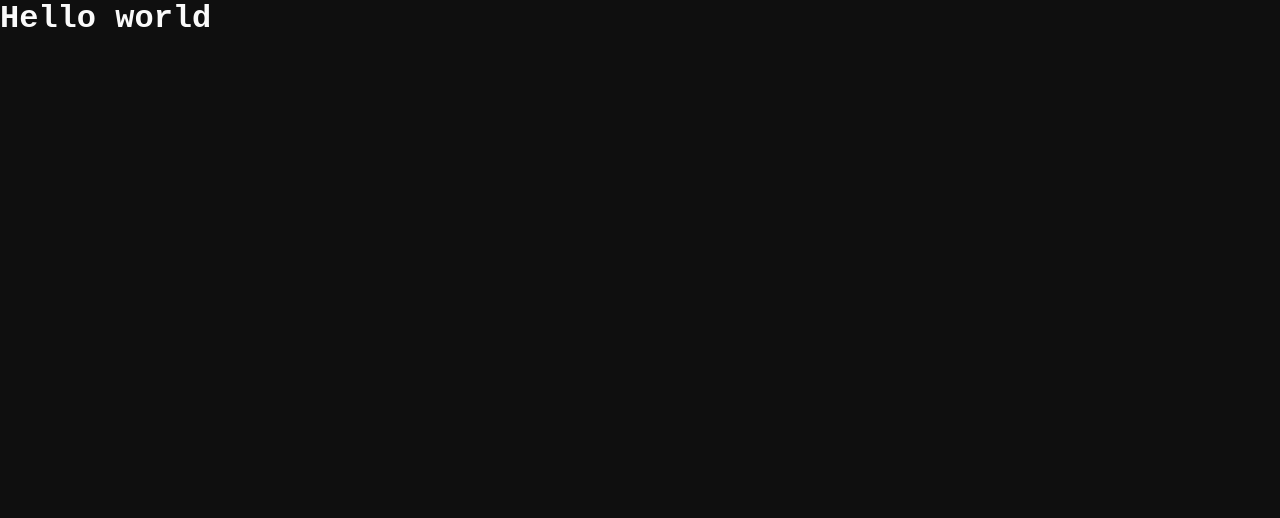
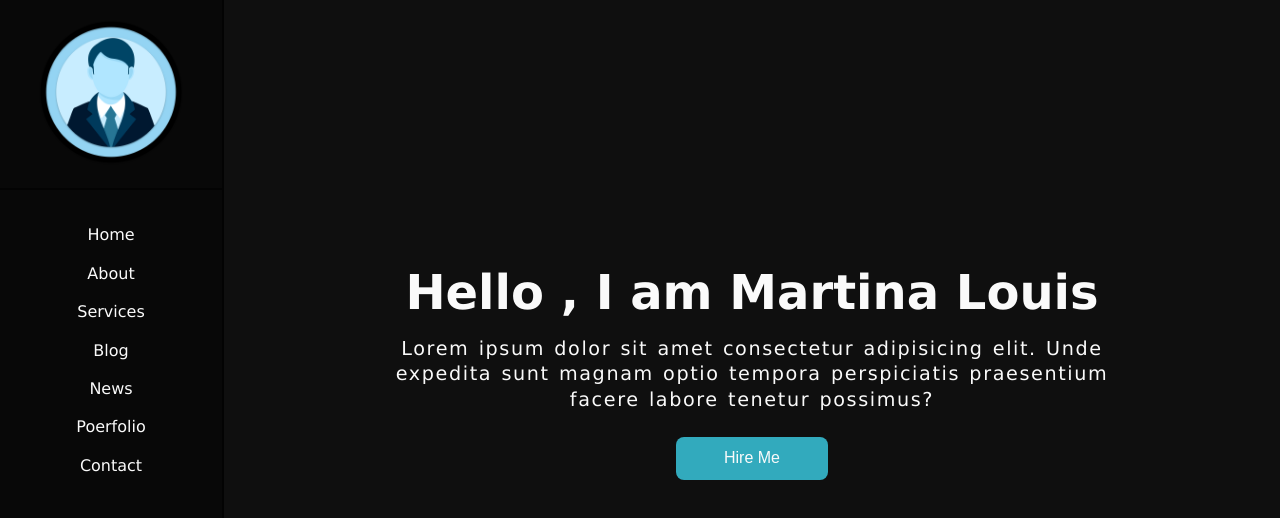
Before and after one commit to tanushree-coder-girl/Complete_SASS_Tutorial, a plain HTML site: page index.html in a window 1280 px wide. Drawn offline with Linux system fonts and the light colour scheme.

Commit message:
complete saas tutorial

```diff
--- a/index.html
+++ b/index.html
@@ -1,5 +1,6 @@
 <!DOCTYPE html>
 <html lang="en">
+
 <head>
     <meta charset="UTF-8">
     <meta http-equiv="X-UA-Compatible" content="IE=edge">
@@ -7,7 +8,32 @@
     <title>SASS - Tutorial</title>
     <link rel="stylesheet" href="style.css">
 </head>
+
 <body>
-    <h1>Hello world</h1>
+    <aside>
+        <nav>
+            <div class="logo">
+                <img src="images/user.png" alt="">
+            </div>
+            <ul>
+                <li><a href=""> Home </a></li>
+                <li><a href=""> About </a></li>
+                <li><a href=""> Services </a></li>
+                <li><a href=""> Blog </a></li>
+                <li><a href=""> News </a></li>
+                <li><a href=""> Poerfolio </a></li>
+                <li><a href=""> Contact </a></li>
+            </ul>
+        </nav>
+    </aside>
+
+    <section>
+        <div id="home">
+            <h1>Hello , I am <span> Martina Louis </span></h1>
+            <p>Lorem ipsum dolor sit amet consectetur adipisicing elit. Unde expedita sunt magnam optio tempora perspiciatis praesentium facere labore tenetur possimus?</p>
+            <button> Hire Me</button>
+        </div>
+    </section>
 </body>
+
 </html>
--- a/style.scss
+++ b/style.scss
@@ -1,19 +1,111 @@
 // Varialbes in Sass
-$bg-color : rgb(15, 15, 15);
-$text-color : #fafafa;
+$bg-color: rgb(15, 15, 15);
+$text-color: #fafafa;
 
-*{
+//Maps
+$fontSize : ('small-font': 1rem , 'medium-font':1.1rem);
+
+* {
   margin: 0;
   padding: 0;
   box-sizing: border-box;
+  list-style: none;
+  text-decoration: none;
+  outline: none;
+  color: $text-color;
+  border: none;
 }
-html{
-    overflow-x: hidden;
-}
-body{
+
+body {
   background-color: $bg-color;
   color: $text-color;
   min-height: 100vh;
   width: 100%;
-    font-family: 'Courier New', Courier, monospace;
+  font-family: 'Lucida Sans', 'Lucida Sans Regular', 'Lucida Grande', 'Lucida Sans Unicode', Geneva, Verdana, sans-serif;
 }
+
+//Nesting
+aside {
+  width: 12rem + 2;  // add Operator
+  height: 110vh - 10vh; // substract operator
+  position: fixed;
+  top: 0;
+  left: 0;
+  overflow: hidden;
+  background-color: rgb(8, 8, 8);
+  border-right: 2px solid rgb(3, 3, 3);
+  nav {
+    .logo {
+      height: 20% ;
+      padding: 1rem;
+      text-align: center;
+      border-bottom: 2px solid rgb(3, 3, 3);
+
+      img {
+        height: 80% ;
+        width: 80%;
+      }
+    }
+    ul {
+      height: 20rem;
+      display: flex;
+      align-items: center;
+      justify-content: space-evenly;
+      flex-direction: column;
+      padding: 1rem 0;
+      li {
+        a {
+          color: $text-color;
+          font-size: 1rem;
+          font-size: map-get($map: $fontSize, $key: 'small-font');
+          &:hover {
+            color: #dfd7d7;
+            font-size: map-get($map: $fontSize, $key: 'medium-font');
+          }
+        }
+      }
+    }
+  }
+}
+section{
+  margin-left: 7rem * 2; //multiply operator
+  height: 3rem;
+  padding: 1rem;
+
+  #home{
+    height: 90vh;
+    display: flex;
+    align-items: center;
+    justify-content: center;
+    flex-direction: column;
+    text-align: center;
+    padding: 0 5rem;
+    h1{
+      font-size: 3rem;
+      margin-bottom: 1rem;
+    }
+    p{
+      font-size: 1.2rem;
+      letter-spacing: .1rem;
+      word-spacing: .1rem;
+      margin-bottom: 1rem;
+      width: 90%;
+      line-height: 1.6rem;
+    }
+    button{
+      padding: .8rem 3rem;
+      background-color: rgb(50, 170, 189);
+      font-size: 1rem;
+      border-radius: .5rem;
+      margin: .5rem;
+      transition: .3s ease-in-out;
+      //Ampersand ( & )
+      &:hover{
+        background-color: rgb(20, 70, 78);
+      }
+      &:hover::after{
+        content: ' => ';
+      }
+    }
+  }
+}
```
Also changed, not shown: images/user.png (added), instructions.txt, style.css, 1 other file. Lines whose indentation alone changed are shown as unchanged.
